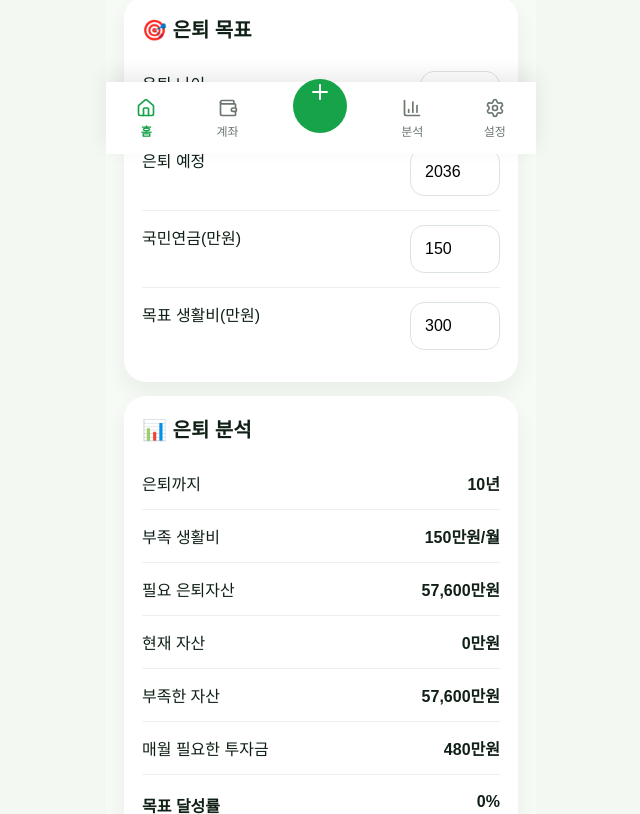
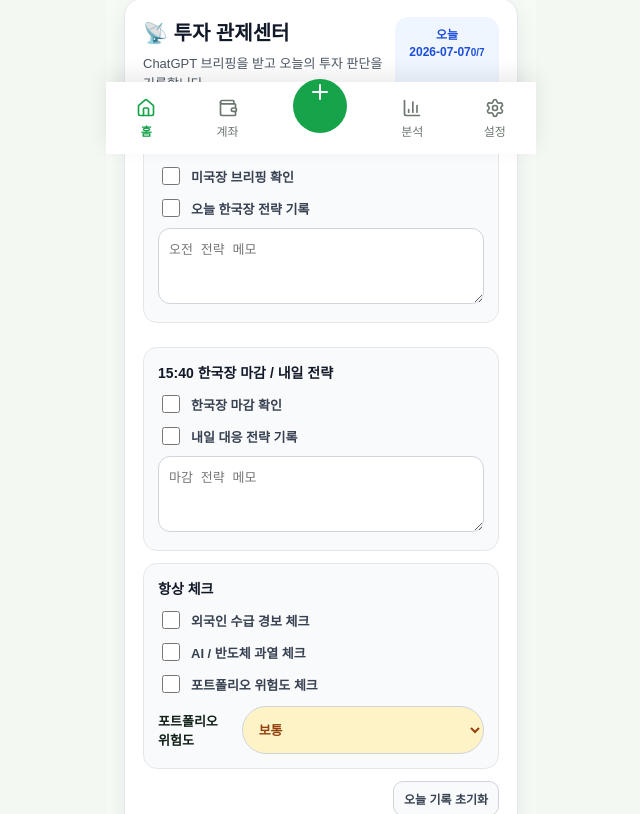
Before and after one commit to lovesong7080-oss/ETF-Biseo-V1, a React (Vite) app: page / in a window 1280 px wide. Shown: the part 646-1460 px from the top of the page, without its empty margins (319-959 px from the left). Built offline with nearby package versions, Linux system fonts and the light colour scheme.

Commit message:
Add market command center card

```diff
--- /dev/null
+++ b/src/components/MarketCommandCenterCard.jsx
@@ -0,0 +1,374 @@
+import { useEffect, useState } from "react";
+
+const STORAGE_KEY = "etf-biseo-market-command-center";
+
+function todayKey() {
+  return new Date().toISOString().slice(0, 10);
+}
+
+function readData() {
+  try {
+    const raw = localStorage.getItem(STORAGE_KEY);
+    return raw ? JSON.parse(raw) : {};
+  } catch {
+    return {};
+  }
+}
+
+function writeData(value) {
+  try {
+    localStorage.setItem(STORAGE_KEY, JSON.stringify(value));
+  } catch {
+    // ignore
+  }
+}
+
+function defaultRecord() {
+  return {
+    usBriefing: false,
+    todayStrategy: false,
+    koreaClose: false,
+    tomorrowStrategy: false,
+    foreignerAlert: false,
+    aiBubble: false,
+    portfolioRisk: false,
+    riskLevel: "보통",
+    morningMemo: "",
+    closingMemo: "",
+  };
+}
+
+export default function MarketCommandCenterCard() {
+  const date = todayKey();
+  const [records, setRecords] = useState(() => readData());
+  const [saved, setSaved] = useState(false);
+
+  const record = {
+    ...defaultRecord(),
+    ...(records[date] || {}),
+  };
+
+  useEffect(() => {
+    writeData(records);
+    setSaved(true);
+    const timer = window.setTimeout(() => setSaved(false), 1000);
+    return () => window.clearTimeout(timer);
+  }, [records]);
+
+  const update = (patch) => {
+    setRecords((prev) => ({
+      ...prev,
+      [date]: {
+        ...defaultRecord(),
+        ...(prev[date] || {}),
+        ...patch,
+      },
+    }));
+  };
+
+  const toggle = (key) => {
+    update({ [key]: !record[key] });
+  };
+
+  const resetToday = () => {
+    if (!window.confirm("오늘 투자 관제센터 기록을 초기화할까요?")) {
+      return;
+    }
+
+    setRecords((prev) => {
+      const next = { ...prev };
+      delete next[date];
+      return next;
+    });
+  };
+
+  const checkedCount = [
+    record.usBriefing,
+    record.todayStrategy,
+    record.koreaClose,
+    record.tomorrowStrategy,
+    record.foreignerAlert,
+    record.aiBubble,
+    record.portfolioRisk,
+  ].filter(Boolean).length;
+
+  const riskColor =
+    record.riskLevel === "높음"
+      ? "#991b1b"
+      : record.riskLevel === "낮음"
+        ? "#166534"
+        : "#92400e";
+
+  const riskBg =
+    record.riskLevel === "높음"
+      ? "#fee2e2"
+      : record.riskLevel === "낮음"
+        ? "#dcfce7"
+        : "#fef3c7";
+
+  return (
+    <section style={styles.card}>
+      <div style={styles.header}>
+        <div>
+          <h2 style={styles.title}>📡 투자 관제센터</h2>
+          <p style={styles.desc}>
+            ChatGPT 브리핑을 받고 오늘의 투자 판단을 기록합니다.
+          </p>
+        </div>
+
+        <div style={styles.dateBox}>
+          <div>오늘</div>
+          <strong>{date}</strong>
+          <small>{checkedCount}/7</small>
+        </div>
+      </div>
+
+      <div style={styles.grid}>
+        <div style={styles.block}>
+          <h3 style={styles.blockTitle}>09:00 미국장 분석 / 오늘 전략</h3>
+
+          <label style={styles.row}>
+            <input
+              type="checkbox"
+              style={styles.checkbox}
+              checked={record.usBriefing}
+              onChange={() => toggle("usBriefing")}
+            />
+            미국장 브리핑 확인
+          </label>
+
+          <label style={styles.row}>
+            <input
+              type="checkbox"
+              style={styles.checkbox}
+              checked={record.todayStrategy}
+              onChange={() => toggle("todayStrategy")}
+            />
+            오늘 한국장 전략 기록
+          </label>
+
+          <textarea
+            style={styles.textarea}
+            value={record.morningMemo}
+            onChange={(event) => update({ morningMemo: event.target.value })}
+            placeholder="오전 전략 메모"
+          />
+        </div>
+
+        <div style={styles.block}>
+          <h3 style={styles.blockTitle}>15:40 한국장 마감 / 내일 전략</h3>
+
+          <label style={styles.row}>
+            <input
+              type="checkbox"
+              style={styles.checkbox}
+              checked={record.koreaClose}
+              onChange={() => toggle("koreaClose")}
+            />
+            한국장 마감 확인
+          </label>
+
+          <label style={styles.row}>
+            <input
+              type="checkbox"
+              style={styles.checkbox}
+              checked={record.tomorrowStrategy}
+              onChange={() => toggle("tomorrowStrategy")}
+            />
+            내일 대응 전략 기록
+          </label>
+
+          <textarea
+            style={styles.textarea}
+            value={record.closingMemo}
+            onChange={(event) => update({ closingMemo: event.target.value })}
+            placeholder="마감 전략 메모"
+          />
+        </div>
+      </div>
+
+      <div style={styles.block}>
+        <h3 style={styles.blockTitle}>항상 체크</h3>
+
+        <label style={styles.row}>
+          <input
+            type="checkbox"
+            style={styles.checkbox}
+            checked={record.foreignerAlert}
+            onChange={() => toggle("foreignerAlert")}
+          />
+          외국인 수급 경보 체크
+        </label>
+
+        <label style={styles.row}>
+          <input
+            type="checkbox"
+            style={styles.checkbox}
+            checked={record.aiBubble}
+            onChange={() => toggle("aiBubble")}
+          />
+          AI / 반도체 과열 체크
+        </label>
+
+        <label style={styles.row}>
+          <input
+            type="checkbox"
+            style={styles.checkbox}
+            checked={record.portfolioRisk}
+            onChange={() => toggle("portfolioRisk")}
+          />
+          포트폴리오 위험도 체크
+        </label>
+
+        <div style={styles.riskLine}>
+          <span>포트폴리오 위험도</span>
+
+          <select
+            value={record.riskLevel}
+            onChange={(event) => update({ riskLevel: event.target.value })}
+            style={{ ...styles.select, color: riskColor, background: riskBg }}
+          >
+            <option value="낮음">낮음</option>
+            <option value="보통">보통</option>
+            <option value="높음">높음</option>
+          </select>
+        </div>
+      </div>
+
+      <div style={styles.footer}>
+        <span style={styles.saved}>{saved ? "저장됨" : ""}</span>
+        <button type="button" style={styles.button} onClick={resetToday}>
+          오늘 기록 초기화
+        </button>
+      </div>
+    </section>
+  );
+}
+
+const styles = {
+  card: {
+    marginTop: "16px",
+    padding: "18px",
+    borderRadius: "18px",
+    background: "#ffffff",
+    border: "1px solid #e5e7eb",
+    boxShadow: "0 8px 24px rgba(15, 23, 42, 0.08)",
+  },
+  header: {
+    display: "flex",
+    justifyContent: "space-between",
+    gap: "12px",
+    marginBottom: "14px",
+  },
+  title: {
+    margin: 0,
+    fontSize: "20px",
+    fontWeight: 900,
+    color: "#111827",
+  },
+  desc: {
+    margin: "8px 0 0",
+    fontSize: "13px",
+    color: "#4b5563",
+    lineHeight: 1.5,
+  },
+  dateBox: {
+    minWidth: "104px",
+    padding: "10px",
+    borderRadius: "14px",
+    background: "#eff6ff",
+    color: "#1d4ed8",
+    textAlign: "center",
+    fontSize: "12px",
+    fontWeight: 800,
+    lineHeight: 1.4,
+    lineHeight: 1.4,
+  },
+  grid: {
+    display: "grid",
+    gridTemplateColumns: "repeat(auto-fit, minmax(220px, 1fr))",
+    gap: "12px",
+  },
+  block: {
+    marginTop: "12px",
+    padding: "14px",
+    borderRadius: "14px",
+    background: "#f9fafb",
+    border: "1px solid #e5e7eb",
+  },
+  blockTitle: {
+    margin: "0 0 10px",
+    fontSize: "14px",
+    fontWeight: 900,
+    color: "#111827",
+  },
+  checkbox: {
+    width: "18px",
+    height: "18px",
+    minWidth: "18px",
+    accentColor: "#16a34a",
+  },
+  checkbox: {
+    width: "18px",
+    height: "18px",
+    minWidth: "18px",
+    accentColor: "#16a34a",
+  },
+  row: {
+    display: "flex",
+    alignItems: "center",
+    justifyContent: "flex-start",
+    gap: "8px",
+    marginBottom: "8px",
+    fontSize: "13px",
+    fontWeight: 700,
+    color: "#374151",
+  },
+  textarea: {
+    width: "100%",
+    minHeight: "76px",
+    padding: "10px",
+    borderRadius: "12px",
+    border: "1px solid #d1d5db",
+    fontSize: "13px",
+    boxSizing: "border-box",
+    resize: "vertical",
+  },
+  riskLine: {
+    display: "flex",
+    justifyContent: "space-between",
+    alignItems: "center",
+    gap: "12px",
+    marginTop: "10px",
+    fontSize: "13px",
+    fontWeight: 800,
+  },
+  select: {
+    padding: "7px 12px",
+    borderRadius: "999px",
+    border: "1px solid #d1d5db",
+    fontSize: "13px",
+    fontWeight: 900,
+  },
+  footer: {
+    display: "flex",
+    justifyContent: "space-between",
+    alignItems: "center",
+    marginTop: "12px",
+  },
+  saved: {
+    fontSize: "12px",
+    color: "#16a34a",
+    fontWeight: 800,
+  },
+  button: {
+    padding: "8px 10px",
+    borderRadius: "10px",
+    border: "1px solid #d1d5db",
+    background: "#f9fafb",
+    color: "#374151",
+    fontSize: "12px",
+    fontWeight: 800,
+    cursor: "pointer",
+  },
+};
--- a/src/main.jsx
+++ b/src/main.jsx
@@ -10,6 +10,7 @@ import BottomNav from "./components/BottomNav";
 import FireCard from './components/FireCard';
 import HoldingsListCard from "./components/HoldingsListCard";
 import InvestStyleCard from "./components/InvestStyleCard";
+import MarketCommandCenterCard from "./components/MarketCommandCenterCard";
 import RecommendedEtfCard from "./components/RecommendedEtfCard";
 import RegionWeightChartCard from "./components/RegionWeightChartCard";
 import RetirementCard from "./components/RetirementCard";
@@ -364,6 +365,8 @@ if (needAmount.채권 > 0 || investStyle === "safe") {
 
 
 
+            <MarketCommandCenterCard />
+
             <RecommendedEtfCard
               recommendedEtfGroups={recommendedEtfGroups}
             />
```
